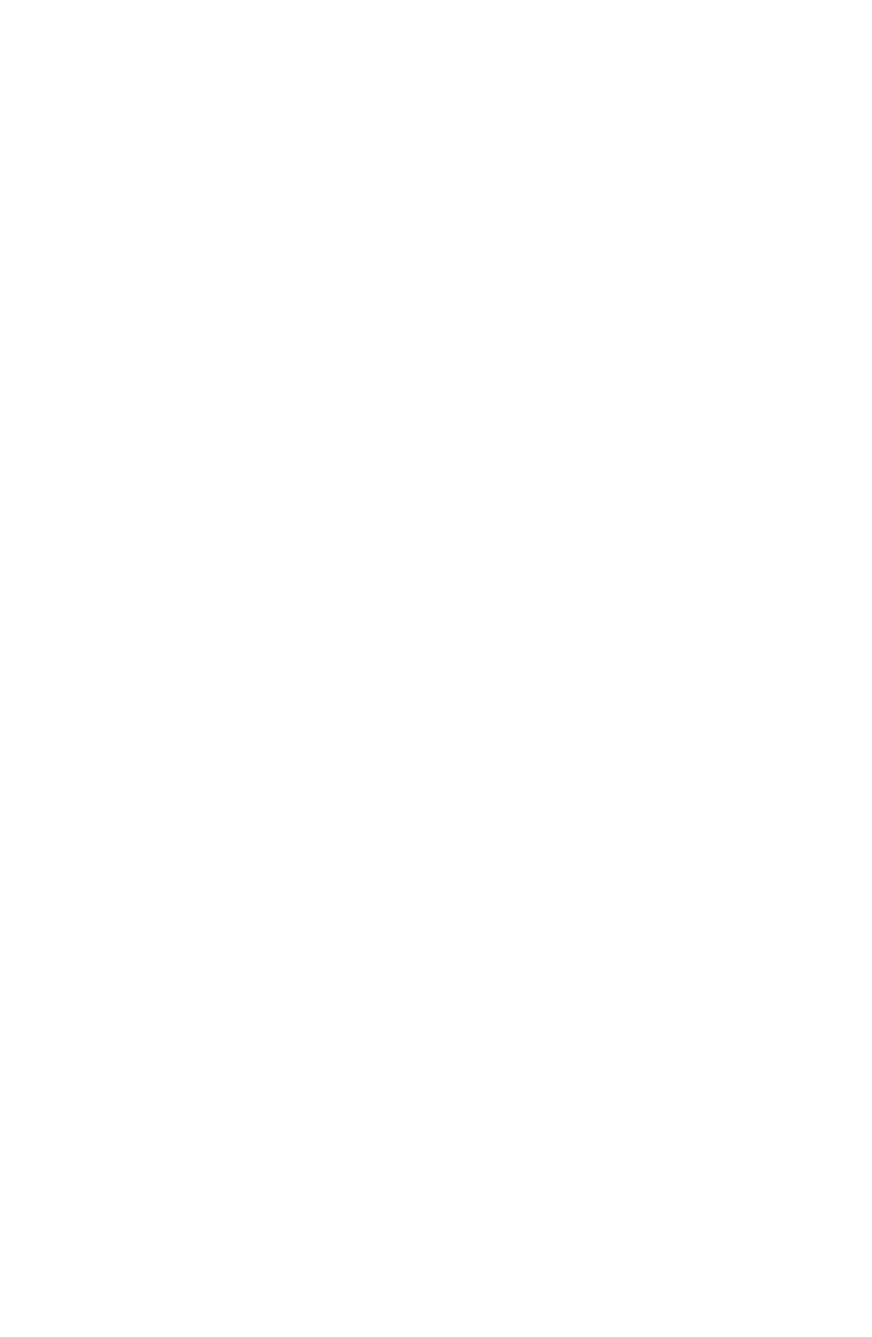
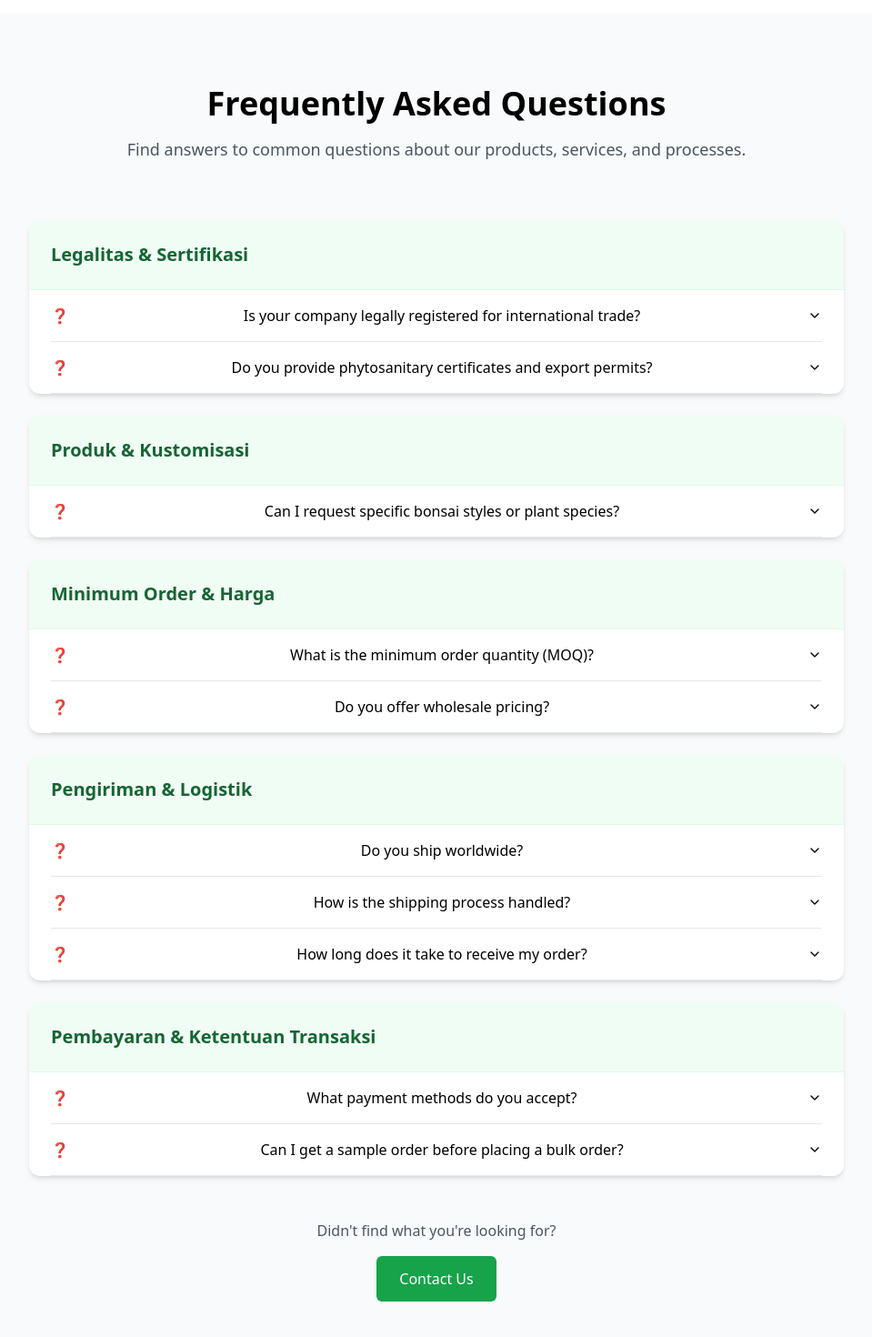
Before and after one commit to rosariokt/bonsai-hero-design, a React (Vite) app: page / in a window 1280 px wide. Shown: the part 7384-8854 px from the top of the page at 91% size, without its empty margins (160-1119 px from the left). Before the commit the page ends 7398 px from the top, so only its background shows below. Built offline with nearby package versions, Linux system fonts and the light colour scheme.

Commit message:
Add FAQ section
Adds a new FAQ section to the website, addressing customer inquiries about legal registration, phytosanitary certificates, customization options, minimum order quantities, wholesale pricing, shipping, delivery times, payment methods, and sample orders.

```diff
--- /dev/null
+++ b/src/components/FAQ.tsx
@@ -0,0 +1,131 @@
+
+import React from "react";
+import {
+  Accordion,
+  AccordionContent,
+  AccordionItem,
+  AccordionTrigger,
+} from "./ui/accordion";
+
+const FAQ = () => {
+  const faqCategories = [
+    {
+      title: "Legalitas & Sertifikasi",
+      questions: [
+        {
+          question: "Is your company legally registered for international trade?",
+          answer: "Yes, Indo Cipanas Bonsai is fully registered and licensed for international trade. We comply with all necessary regulations and maintain current export licenses.",
+        },
+        {
+          question: "Do you provide phytosanitary certificates and export permits?",
+          answer: "Yes, we provide all necessary documentation including phytosanitary certificates and export permits for each shipment, ensuring smooth customs clearance.",
+        },
+      ],
+    },
+    {
+      title: "Produk & Kustomisasi",
+      questions: [
+        {
+          question: "Can I request specific bonsai styles or plant species?",
+          answer: "Absolutely! We can accommodate specific requests for bonsai styles and species based on availability. Our expert team will work with you to meet your requirements.",
+        },
+      ],
+    },
+    {
+      title: "Minimum Order & Harga",
+      questions: [
+        {
+          question: "What is the minimum order quantity (MOQ)?",
+          answer: "Our MOQ varies depending on the product type and shipping destination. Please contact us for detailed information about specific products.",
+        },
+        {
+          question: "Do you offer wholesale pricing?",
+          answer: "Yes, we offer competitive wholesale pricing for bulk orders. The price varies based on quantity, species, and specifications.",
+        },
+      ],
+    },
+    {
+      title: "Pengiriman & Logistik",
+      questions: [
+        {
+          question: "Do you ship worldwide?",
+          answer: "Yes, we ship to most countries worldwide, subject to local import regulations and phytosanitary requirements.",
+        },
+        {
+          question: "How is the shipping process handled?",
+          answer: "We work with experienced logistics partners who specialize in plant transportation. Each bonsai is carefully packed to ensure safe delivery.",
+        },
+        {
+          question: "How long does it take to receive my order?",
+          answer: "Delivery times vary by destination and shipping method, typically ranging from 7-21 business days. We'll provide tracking information for your shipment.",
+        },
+      ],
+    },
+    {
+      title: "Pembayaran & Ketentuan Transaksi",
+      questions: [
+        {
+          question: "What payment methods do you accept?",
+          answer: "We accept various payment methods including wire transfer, letter of credit (L/C), and other secure international payment options.",
+        },
+        {
+          question: "Can I get a sample order before placing a bulk order?",
+          answer: "Yes, we can arrange sample orders to help you assess our quality. Sample pricing and minimum quantities may apply.",
+        },
+      ],
+    },
+  ];
+
+  return (
+    <section id="faq" className="py-20 bg-gray-50">
+      <div className="container mx-auto px-4">
+        <div className="max-w-4xl mx-auto">
+          {/* Section Header */}
+          <div className="text-center mb-16">
+            <h2 className="text-3xl md:text-4xl font-bold mb-4">
+              Frequently Asked Questions
+            </h2>
+            <p className="text-lg text-gray-600">
+              Find answers to common questions about our products, services, and processes.
+            </p>
+          </div>
+
+          {/* FAQ Categories */}
+          <div className="space-y-6">
+            {faqCategories.map((category, index) => (
+              <div key={index} className="bg-white rounded-xl shadow-md overflow-hidden">
+                <h3 className="text-xl font-semibold p-6 bg-green-50 text-green-800 border-b border-green-100">
+                  {category.title}
+                </h3>
+                <Accordion type="single" collapsible className="px-6">
+                  {category.questions.map((item, qIndex) => (
+                    <AccordionItem key={qIndex} value={`item-${index}-${qIndex}`}>
+                      <AccordionTrigger className="text-left">
+                        <span className="mr-2">❓</span> {item.question}
+                      </AccordionTrigger>
+                      <AccordionContent className="text-gray-600 pl-7">
+                        {item.answer}
+                      </AccordionContent>
+                    </AccordionItem>
+                  ))}
+                </Accordion>
+              </div>
+            ))}
+          </div>
+
+          {/* Contact CTA */}
+          <div className="mt-12 text-center">
+            <p className="text-gray-600 mb-4">
+              Didn't find what you're looking for?
+            </p>
+            <button className="inline-flex items-center justify-center px-6 py-3 border border-transparent text-base font-medium rounded-md text-white bg-green-600 hover:bg-green-700 focus:outline-none focus:ring-2 focus:ring-offset-2 focus:ring-green-500 transition-colors duration-200">
+              Contact Us
+            </button>
+          </div>
+        </div>
+      </div>
+    </section>
+  );
+};
+
+export default FAQ;
--- a/src/pages/Index.tsx
+++ b/src/pages/Index.tsx
@@ -6,6 +6,7 @@ import WhyChooseUs from "../components/WhyChooseUs";
 import Products from "../components/Products";
 import Process from "../components/Process";
 import Testimonials from "../components/Testimonials";
+import FAQ from "../components/FAQ";
 
 const Index = () => {
   return (
@@ -16,6 +17,7 @@ const Index = () => {
       <Products />
       <Process />
       <Testimonials />
+      <FAQ />
     </>
   );
 };
```
